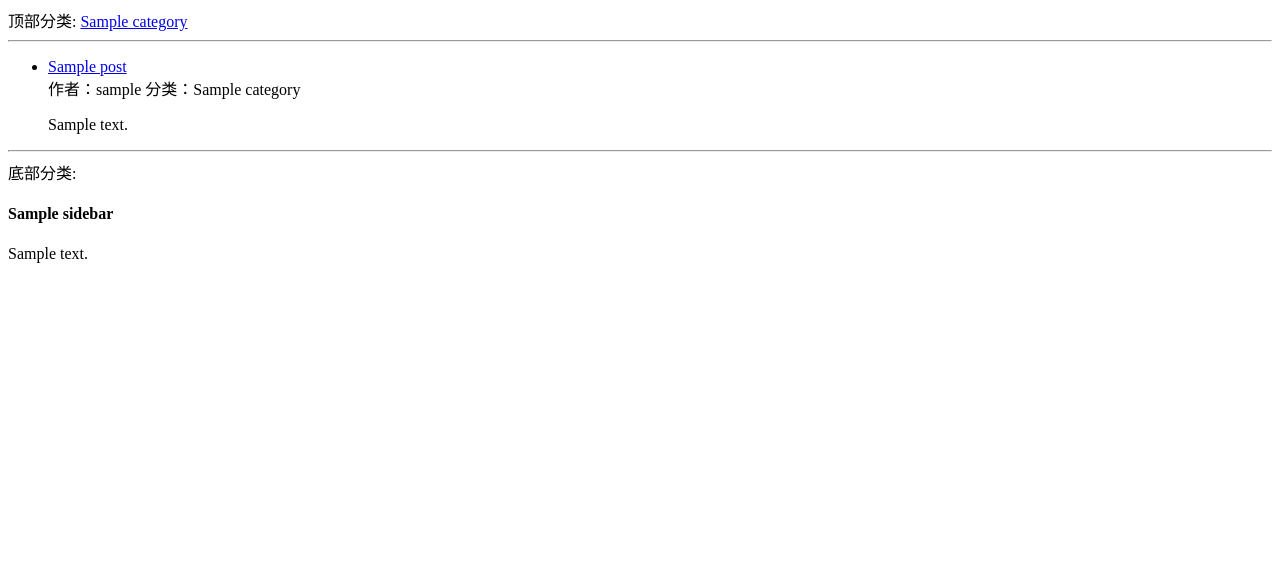
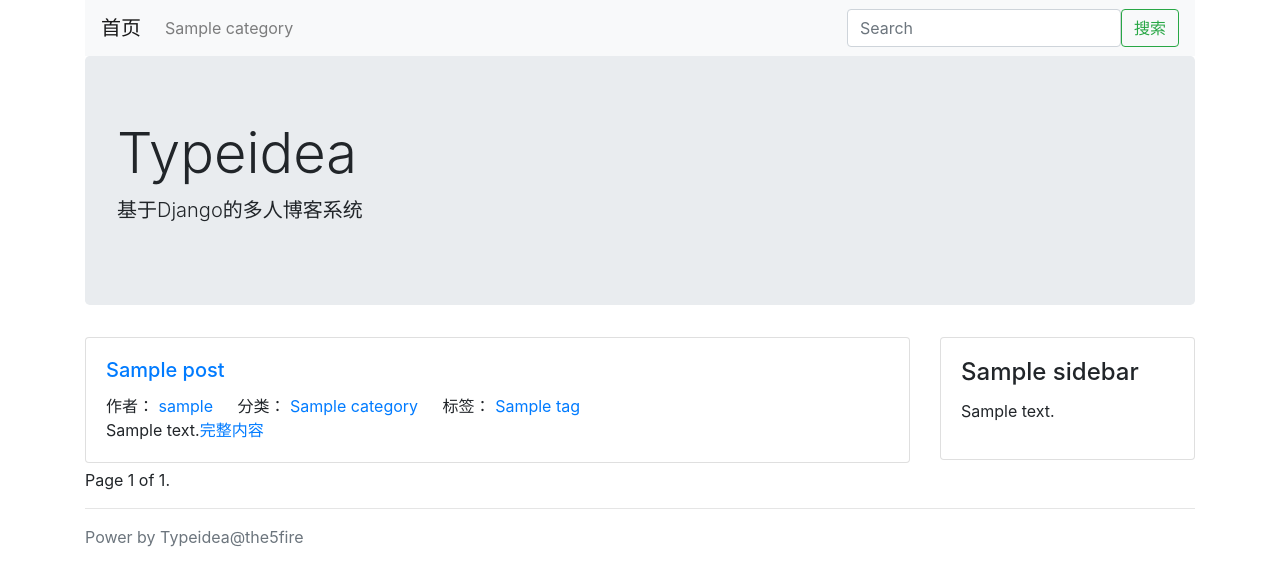
Before and after one commit to miblack/typeidea, a Django app: page / in a window 1280 px wide. Shown: the top 586 px of the page. Run offline with Django 3.2, Linux system fonts and the light colour scheme; tables that the repository leaves empty hold one stand-in row (values such as "Sample post"); some libraries are stand-ins or nearby versions.

Commit message:
初步完成面向用户的页面

```diff
--- a/typeidea/blog/views.py
+++ b/typeidea/blog/views.py
@@ -1,41 +1,99 @@
-from django.shortcuts import render
+from django.shortcuts import render, get_object_or_404
+from django.views.generic import DetailView, ListView
 
 from .models import Post, Tag, Category
 from config.models import SideBar
 
 
-def post_list(request, category_id=None, tag_id=None):
-    tag = None
-    category = None
-
-    if tag_id:
-        post_list, tag = Post.get_by_tag(tag_id)
-    elif category_id:
-        post_list, category = Post.get_by_category(category_id)
-    else:
-        post_list = Post.latest_posts()
-
-    context = {
-        'category': category,
-        'tag': tag,
-        'post_list': post_list,
-        'sidebars': SideBar.get_all(),
-    }
-
-    context.update(Category.get_navs())
-    return render(request, 'blog/list.html', context=context)
+# def post_list(request, category_id=None, tag_id=None):
+#     tag = None
+#     category = None
+#
+#     if tag_id:
+#         post_list, tag = Post.get_by_tag(tag_id)
+#     elif category_id:
+#         post_list, category = Post.get_by_category(category_id)
+#     else:
+#         post_list = Post.latest_posts()
+#
+#     context = {
+#         'category': category,
+#         'tag': tag,
+#         'post_list': post_list,
+#         'sidebars': SideBar.get_all(),
+#     }
+#
+#     context.update(Category.get_navs())
+#     return render(request, 'blog/list.html', context=context)
+#
+#
+# def post_detail(request, post_id):
+#     try:
+#         post = Post.objects.get(id=post_id)
+#     except Post.DoesNotExist:
+#         post = None
+#
+#     context = {
+#         'post': post,
+#         'sidebars': SideBar.get_all(),
+#     }
+#
+#     context.update(Category.get_navs())
+#     return render(request, 'blog/detail.html', context=context)
 
 
-def post_detail(request, post_id):
-    try:
-        post = Post.objects.get(id=post_id)
-    except Post.DoesNotExist:
-        post = None
+class CommonViewMixin:
+    def get_context_data(self, **kwargs):
+        context = super().get_context_data(**kwargs)
+        context.update({
+            'sidebars': SideBar.get_all()
+        })
+        context.update(Category.get_navs())
+        return context
 
-    context = {
-        'post': post,
-        'sidebars': SideBar.get_all(),
-    }
 
-    context.update(Category.get_navs())
-    return render(request, 'blog/detail.html', context=context)
+class PostDetailView(CommonViewMixin, DetailView):
+    queryset = Post.latest_posts()
+    context_object_name = 'post'
+    template_name = 'blog/detail.html'
+    pk_url_kwarg = 'post_id'
+
+
+# /
+class IndexView(CommonViewMixin, ListView):
+    queryset = Post.latest_posts()
+    paginate_by = 5
+    context_object_name = 'post_list'
+    template_name = 'blog/list.html'
+
+
+class CategoryView(IndexView):
+    def get_context_data(self, **kwargs):
+        context = super().get_context_data(**kwargs)
+        category_id = self.kwargs.get('category_id')
+        category = get_object_or_404(Category, pk=category_id)
+        context.update({
+            'category': category,
+        })
+        return context
+
+    def get_queryset(self):
+        queryset = super().get_queryset()
+        category_id = self.kwargs.get('category_id')
+        return queryset.filter(category_id=category_id)
+
+
+class TagView(IndexView):
+    def get_context_data(self, **kwargs):
+        context = super().get_context_data(**kwargs)
+        tag_id = self.kwargs.get('tag_id')
+        tag = get_object_or_404(Category, pk=tag_id)
+        context.update({
+            'tag': tag,
+        })
+        return context
+
+    def get_queryset(self):
+        queryset = super().get_queryset()
+        tag_id = self.kwargs.get('tag_id')
+        return queryset.filter(tag_id=tag_id)
--- a/typeidea/typeidea/settings/base.py
+++ b/typeidea/typeidea/settings/base.py
@@ -55,10 +55,12 @@ MIDDLEWARE = [
 
 ROOT_URLCONF = 'typeidea.urls'
 
+THEME = 'bootstrap'
+
 TEMPLATES = [
     {
         'BACKEND': 'django.template.backends.django.DjangoTemplates',
-        'DIRS': [os.path.join('typeidea/templates')],
+        'DIRS': [os.path.join(BASE_DIR, 'themes', THEME, 'templates')],
         'APP_DIRS': True,
         'OPTIONS': {
             'context_processors': [
--- /dev/null
+++ b/typeidea/typeidea/themes/bootstrap/templates/blog/base.html
@@ -0,0 +1,76 @@
+<!DOCTYPE HTML>
+<html lang="en">
+  <head>
+    <meta charset="utf-8">
+    <title>{% block title %}首页{% endblock %}- typeidea博客系统</title>
+    <meta name="viewport" content="width=device-width, initial-scale=1, shrink-to-fit=no">
+    <link rel="stylesheet" href="https://cdn.bootcss.com/bootstrap/4.0.0/css/bootstrap.css">
+    <style>
+    .post {
+        margin-bottom: 5px;
+    }
+    </style>
+  </head>
+  <body>
+	<div class="container head">
+        <nav class="navbar navbar-expand-lg navbar-light bg-light">
+          <a class="navbar-brand" href="/">首页</a>
+          <div class="collapse navbar-collapse" id="navbarSupportedContent">
+            <ul class="navbar-nav mr-auto">
+            {% for cate in navs %}
+              <li class="nav-item">
+                  <a class="nav-link" href="{% url 'category-list' cate.id %}">{{ cate.name }}</a>
+              </li>
+            {% endfor %}
+            </ul>
+            <form class="form-inline" action='/search/' method='GET'>
+                <input class="form-control" type="search" name="keyword" placeholder="Search" aria-label="Search" value="{{ keyword }}">
+              <button class="btn btn-outline-success" type="submit">搜索</button>
+            </form>
+          </div>
+        </nav>
+        <div class="jumbotron">
+            <h1 class="display-4">Typeidea</h1>
+            <p class="lead">基于Django的多人博客系统</p>
+        </div>
+	</div>
+	<div class="container main">
+        <div class="row">
+            <div class="col-9 post-list">
+            {% block main %}
+            {% endblock %}
+            </div>
+            <div class="col-3">
+                {% block sidebar %}
+                    {% for sidebar in sidebars %}
+                    <div class="card sidebar">
+                        <div class="card-body">
+                            <h4 class="card-title">{{ sidebar.title }}</h4>
+                            <p>
+                            {{ sidebar.content_html }}
+                            </p>
+                        </div>
+                    </div>
+                    {% endfor %}
+                {% endblock %}
+            </div>
+        </div>
+    </div>
+
+    <footer class="footer">
+        {% block footer %}
+        <div class="container">
+            <hr/>
+            <nav class="nav category">
+            {% for cate in categories %}
+            <a href="{% url 'category-list' cate.id %}" class="nav-link">{{ cate.name }}</a>
+            {% endfor %}
+            </nav>
+        </div>
+        <div class="container power">
+            <span class="text-muted">Power by Typeidea@the5fire</span>
+        </div>
+        {% endblock %}
+    </footer>
+  </body>
+</html>
--- /dev/null
+++ b/typeidea/typeidea/themes/bootstrap/templates/blog/list.html
@@ -0,0 +1,45 @@
+{% extends "./base.html" %}
+
+{% block title %}
+    {% if tag %}
+    标签列表页： {{ tag.name }}
+    {% endif %}
+
+    {% if category %}
+    分类列表页： {{ category.name }}
+    {% endif %}
+
+{% endblock %}
+
+{% block main %}
+
+    {% for post in post_list %}
+    <div class="card post">
+        <div class="card-body">
+            <h5 class="card-title"><a href="{% url 'post-detail' post.id %}">{{ post.title }}</a></h5>
+            <span class="card-link">作者：
+                <a href="#">{{ post.owner.username }}</a> </span>
+            <span class="card-link">分类：
+                <a href="{% url 'category-list' post.category_id %}">{{ post.category.name }}</a> </span>
+            <span class="card-link">标签：
+                {% for tag in post.tag.all %}
+                <a href="{% url 'tag-list' tag.id %}">{{ tag.name }}</a>
+                {% endfor %}
+            </span>
+            <p class="card-text">{{ post.desc }}<a href="{% url 'post-detail' post.id %}">完整内容</a></p>
+        </div>
+    </div>
+    {% endfor %}
+
+    {% if page_obj %}
+    {% if page_obj.has_previous %}
+        <a href="?page={{ page_obj.previous_page_number }}">上一页</a>
+    {% endif %}
+        Page {{ page_obj.number }} of {{ paginator.num_pages }}.
+    {% if page_obj.has_next %}
+        <a href="?page={{ page_obj.next_page_number }}">下一页</a>
+    {% endif %}
+    {% endif %}
+
+
+{% endblock %}
--- a/typeidea/typeidea/templates/blog/list.html
+++ b/typeidea/typeidea/themes/default/templates/blog/list.html
@@ -2,11 +2,11 @@
 
 {% block title %}
     {% if tag %}
-        标签页： {{ tag.name }}
+        标签列表页： {{ tag.name }}
     {% endif %}
 
     {% if category %}
-        分类页： {{ category.name }}
+        分类列表页： {{ category.name }}
     {% endif %}
 {% endblock %}
 
@@ -22,5 +22,20 @@
         <p>{{ post.desc }}</p>
     </li>
     {% endfor %}
+
+    <ul>
+    {% if page_obj %}
+
+        {% if page_obj.has_previous %}
+            <a href="?page={{ page_obj.previous_page_number }}">上一页</a>
+        {% endif %}
+        Page {{ page_obj.number }} of {{ paginator.num_page }}
+
+        {% if page_obj.has_next %}
+            <a href="?page={{ page_obj.next_page_number }}">下一页</a>
+        {% endif %}
+
+    {% endif %}
+    </ul>>
 </ul>
 {% endblock %}
--- /dev/null
+++ b/typeidea/typeidea/themes/default/templates/config/blocks/sidebar_comments.html
@@ -0,0 +1,6 @@
+<ul>
+    {% for comment in comments %}
+    <li><a href="/post/{{ comment.target.id }}.html">{{ comment.target.title }}</a></li>
+    {{ comment.nickname }} : {{ comment.content }}
+    {% endfor %}
+</ul>
--- /dev/null
+++ b/typeidea/typeidea/themes/default/templates/config/blocks/sidebar_posts.html
@@ -0,0 +1,5 @@
+<ul>
+    {% for post in posts %}
+    <li><a href="/post/{{ post.id }}.html">{{ post.title }}</a> </li>
+    {% endfor %}
+</ul>
--- a/typeidea/typeidea/urls.py
+++ b/typeidea/typeidea/urls.py
@@ -16,15 +16,15 @@ Including another URLconf
 from django.conf.urls import url
 from django.contrib import admin
 
-from blog.views import post_detail, post_list
+from blog.views import PostDetailView, IndexView, CategoryView, TagView
 from config.views import links
 from typeidea.custom_site import custom_site
 
 urlpatterns = [
-    url(r'^$', post_list, name='index'),  # 首页
-    url(r'^category/(?P<category_id>\d+)/$', post_list, name='category-list'),   # 分类页面
-    url(r'^tag/(?P<tag_id>\d+)/$', post_list, name='tag-list'),     # 标签
-    url(r'^post/(?P<post_id>\d+).html$', post_detail, name='post-detail'),    # 文章
+    url(r'^$', IndexView.as_view(), name='index'),  # 首页
+    url(r'^category/(?P<category_id>\d+)/$', CategoryView.as_view(), name='category-list'),   # 分类页面
+    url(r'^tag/(?P<tag_id>\d+)/$', TagView.as_view(), name='tag-list'),     # 标签
+    url(r'^post/(?P<post_id>\d+).html$', PostDetailView.as_view(), name='post-detail'),
     url(r'^links$', links, name='links'),  # 友链
     url(r'^super_admin/', admin.site.urls, name='super-admin'),
     url(r'^admin/', custom_site.urls, name='admin'),
```
Also changed, not shown: typeidea/typeidea/themes/default/templates/blog/detail.html (added, +17 -0 lines), typeidea/typeidea/themes/bootstrap/templates/blog/detail.html (renamed from typeidea/typeidea/templates/blog/detail.html), typeidea/typeidea/themes/bootstrap/templates/config/blocks/sidebar_comments.html (renamed from typeidea/typeidea/templates/config/blocks/sidebar_comments.html), typeidea/typeidea/themes/bootstrap/templates/config/blocks/sidebar_posts.html (renamed from typeidea/typeidea/templates/config/blocks/sidebar_posts.html), typeidea/typeidea/themes/default/templates/blog/base.html (renamed from typeidea/typeidea/templates/blog/base.html).
